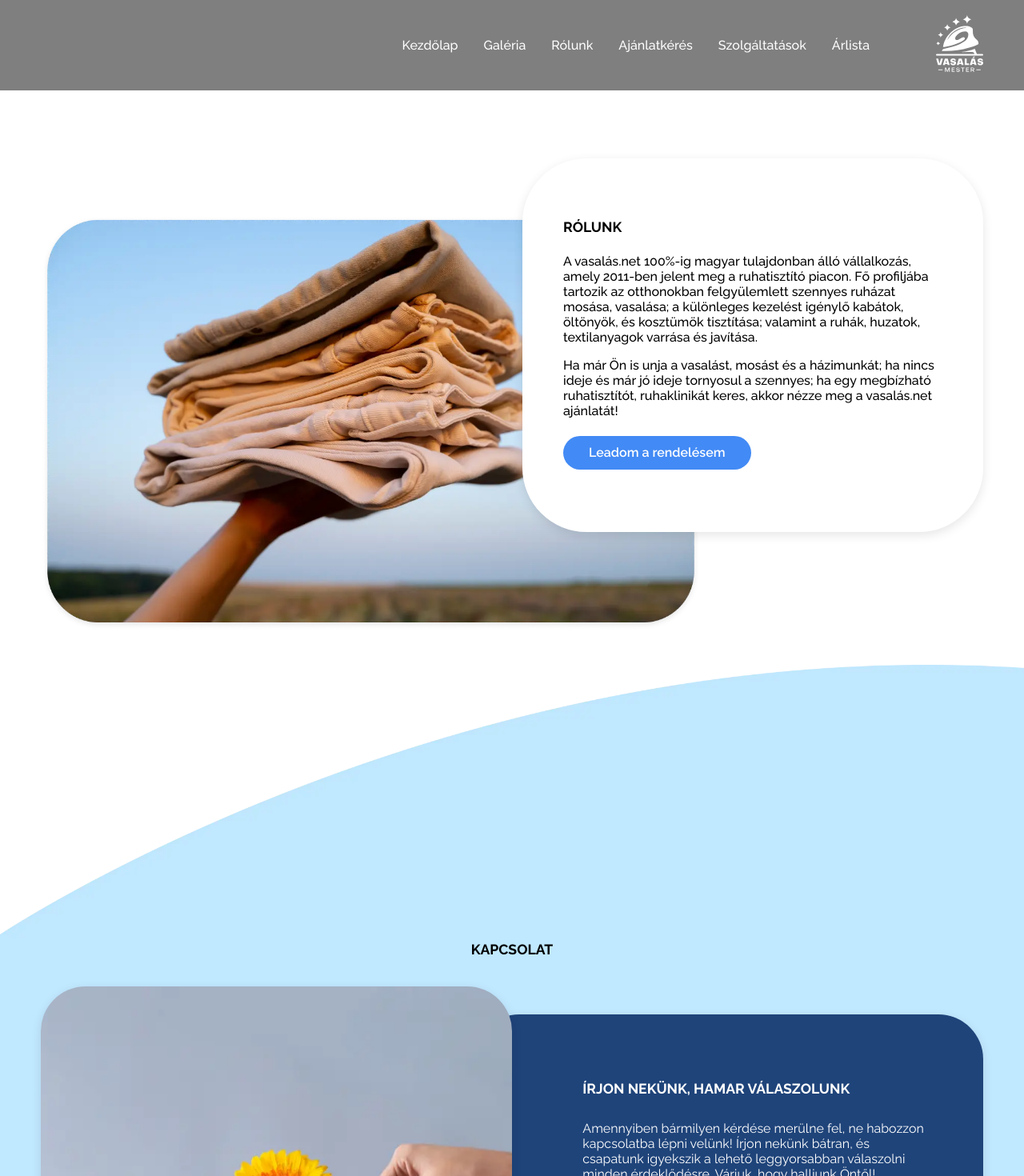
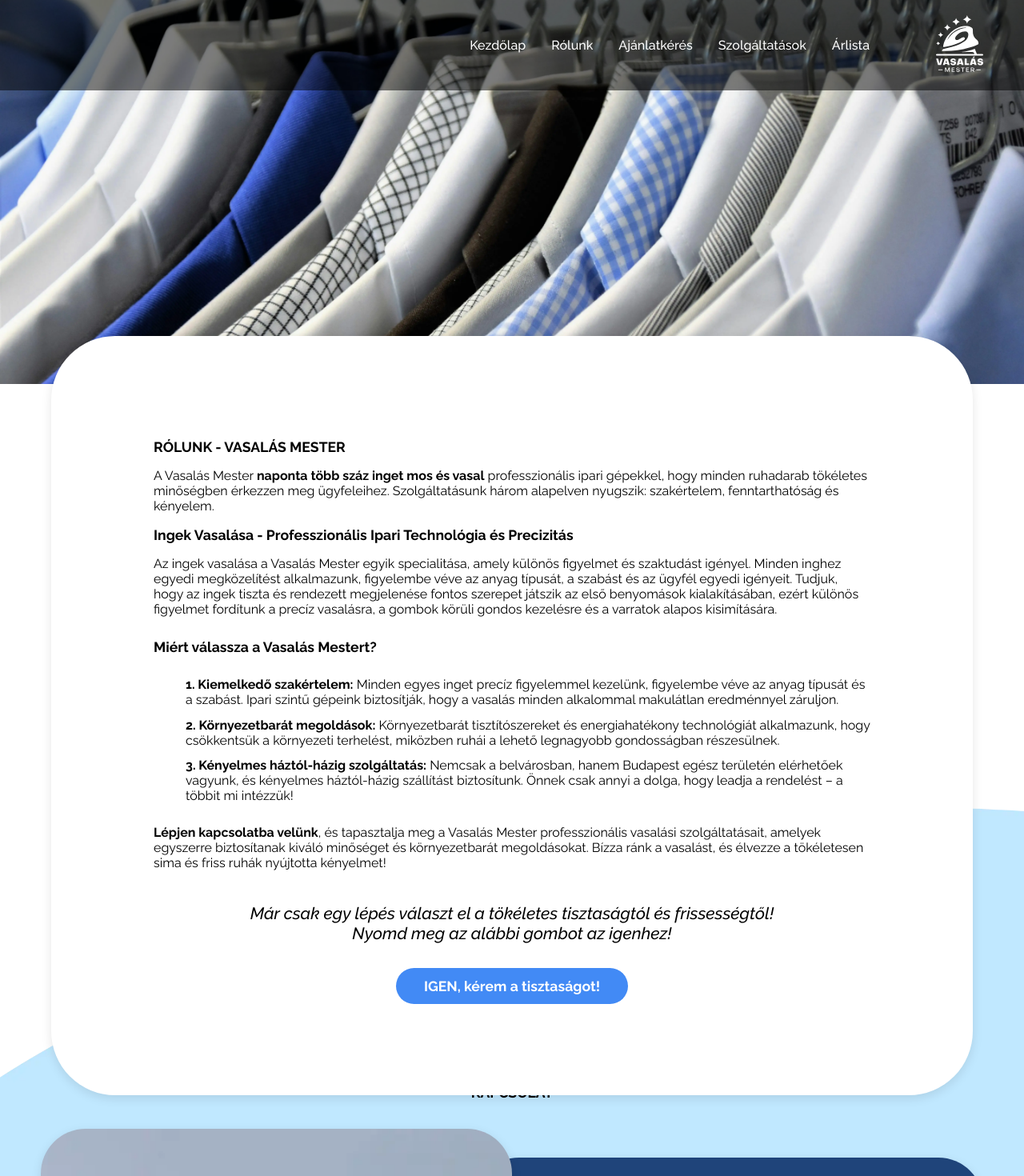
Before and after one commit to Karakrisz/vasalasApp, a Nuxt app: page /rolunk in a window 1280 px wide. Shown: the top 1470 px of the page at 80% size. Built offline with nearby package versions, Linux system fonts and the light colour scheme.

Commit message:
upDate
front end

```diff
--- a/assets/css/app.css
+++ b/assets/css/app.css
@@ -2004,9 +2004,14 @@ ul {
     font-size: 0.9rem;
   }
   .grid-3,
-  .grid-6,
   .grid-7 {
     grid-template-columns: repeat(auto-fit, minmax(100%, 1fr));
+  }
+  .grid-6 {
+    grid-template-columns: repeat(2, 1fr);
+  }
+  .prices-content__iTextBox__div__h6 {
+    padding: 0% 10% 20% 10%;
   }
   .services-content__iTextBox,
   .services-content__linkItextBox,
@@ -2263,7 +2268,7 @@ ul {
     height: 34%;
   }
   .prices-content__iTextBox__div__prices-box {
-    padding: 11% 10% 0 10%;
+    padding: 5% 10% 0 10%;
   }
   .prices-content__iTextBox__div__prices-box__h3 {
     font-size: 1.4rem;
--- a/components/AppFooter.vue
+++ b/components/AppFooter.vue
@@ -17,7 +17,7 @@ const FooterIsSpecialPage = computed(() =>
 )
 
 const FooterLinks = [
-  { name: 'Galéria', path: '/galeria' },
+  // { name: 'Galéria', path: '/galeria' },
   { name: 'Rólunk', path: '/rolunk' },
   { name: 'Ajánlatkérés', path: '/ajanlatkeres' },
   { name: 'Szolgáltatások', path: '/szolgaltatasok' },
@@ -206,7 +206,7 @@ const sendEmail = async () => {
               <p class="footer-content__bottom__infoBox__header__lBox__p">
                 <a
                   class="footer-content__bottom__infoBox__header__lBox__p__link text-color-w"
-                  href="tel:+36707777609"
+                  href="tel:+36307777609"
                 >
                   <NuxtImg
                     src="/img/footer/phone.svg"
@@ -214,7 +214,7 @@ const sendEmail = async () => {
                     class="footer-content__bottom__infoBox__header__lBox__img"
                     height="100%"
                   />
-                  +36 70 7777 609
+                  +36 30 777 7609
                 </a>
               </p>
               <p class="footer-content__bottom__infoBox__header__lBox__p">
@@ -290,11 +290,11 @@ const sendEmail = async () => {
             </NuxtLink>
 
             <div class="footer-content__bottom__infoBox__bodyLinkBox">
-              <NuxtLink
+              <!-- <NuxtLink
                 class="footer-content__bottom__infoBox__bodyLinkBox__link text-color-w f-500"
               >
                 Gyakran Ismételt Kérdések
-              </NuxtLink>
+              </NuxtLink> -->
               <NuxtLink
                 to="adatvedelmi-tajekoztato"
                 class="footer-content__bottom__infoBox__bodyLinkBox__link text-color-w f-500"
--- a/components/AppHeader.vue
+++ b/components/AppHeader.vue
@@ -29,7 +29,7 @@ const isSpecialPage = computed(() =>
 
 const links = [
   { name: 'Kezdőlap', path: '/' },
-  { name: 'Galéria', path: '/galeria' },
+  // { name: 'Galéria', path: '/galeria' },
   { name: 'Rólunk', path: '/rolunk' },
   { name: 'Ajánlatkérés', path: '/ajanlatkeres' },
   { name: 'Szolgáltatások', path: '/szolgaltatasok' },
--- a/pages/ajanlatkeres.vue
+++ b/pages/ajanlatkeres.vue
@@ -68,12 +68,12 @@ useHead({
         </p>
       </div>
       <div class="blog-slug-content__linkBox text-center">
-        <NuxtLink
-          to="/ajanlatkeres"
+        <a
+          href="tel:+36307777609"
           class="blog-slug-content__linkBox__link text-color-w f-700"
         >
           IGEN, hívás most!
-        </NuxtLink>
+      </a>
       </div>
     </div>
   </section>
--- a/pages/arlista.vue
+++ b/pages/arlista.vue
@@ -6,6 +6,14 @@ useHead({
 
 <template>
   <section>
+    <div class="subpage-imgBox">
+      <NuxtImg
+        src="/img/subpage.webp"
+        alt="Vasalás Mester"
+        class="slug-blog__img"
+        loading="lazy"
+      />
+    </div>
     <div class="page-information-content--subpage-about">
       <div class="prices-content prices-content--subpage-format">
         <h3
@@ -57,7 +65,7 @@ useHead({
               <h3
                 class="prices-content__iTextBox__div__prices-box__h3 text-center text-color-w"
               >
-                800 Ft/db
+                990 Ft/db
               </h3>
             </div>
           </div>
@@ -77,7 +85,7 @@ useHead({
               <h3
                 class="prices-content__iTextBox__div__prices-box__h3 text-center text-color-w"
               >
-                2250 Ft/kg
+                2450 Ft/kg
               </h3>
             </div>
           </div>
@@ -104,7 +112,7 @@ useHead({
               <h3
                 class="prices-content__iTextBox__div__prices-box__h3 text-center text-color-w"
               >
-                1200 Ft/kg
+                1490 Ft/kg
               </h3>
             </div>
           </div>
@@ -149,12 +157,23 @@ useHead({
             </div>
           </div>
         </div>
-        <div class="prices-content__lBox text-center">
-          <NuxtLink class="page-link page-link--format text-color f-600">
-            Teljes árlista
-          </NuxtLink>
-        </div>
       </div>
+    </div>
+    <div class="blog-slug-content__psychologicalBox text-center">
+      <p class="blog-slug-content__psychologicalBox__p">
+        <i class="blog-slug-content__psychologicalBox__i f-500"
+          >Kérdése van? Csak egy hívásra vagyunk, hogy mindent elintézzünk
+          Önnek!</i
+        >
+      </p>
+    </div>
+    <div class="blog-slug-content__linkBox text-center">
+      <NuxtLink
+        to="/ajanlatkeres"
+        class="blog-slug-content__linkBox__link text-color-w f-700"
+      >
+        IGEN, hívás most!
+      </NuxtLink>
     </div>
   </section>
 </template>
--- a/pages/hidden-blog.vue
+++ b/pages/hidden-blog.vue
@@ -2,10 +2,24 @@
 import { fetchPosts, truncateContent } from '~/utils/js/utils'
 
 const itemsPost = await fetchPosts()
+
+// const router = useRouter()
+
+// onMounted(() => {
+//   router.push('/rolunk')
+// })
 </script>
 <template>
   <section>
-    <div class="supage-content supage-content--blog-format position-relative">
+    <div class="subpage-imgBox">
+      <NuxtImg
+        src="/img/subpage.webp"
+        alt="Vasalás Mester"
+        class="slug-blog__img"
+        loading="lazy"
+      />
+    </div>
+    <div class="supage-content supage-content--blog-format pr bg-color-w">
       <div class="page-information-content__blog-content">
         <h3
           class="page-information-content__blog-content__h3 text-center text-transform-uppercase f-700"
@@ -13,7 +27,9 @@ const itemsPost = await fetchPosts()
           BLOG
         </h3>
 
-        <div class="page-information-content__blog-content__gBox pr grid-3">
+        <div
+          class="page-information-content__blog-content__gBox page-information-content__blog-content__gBox--hiddenPage pr grid-3"
+        >
           <div
             v-for="post in itemsPost"
             :key="post.slug"
@@ -47,6 +63,23 @@ const itemsPost = await fetchPosts()
           </div>
         </div>
       </div>
+      <div class="blog-slug-content__psychologicalBox text-center">
+        <p class="blog-slug-content__psychologicalBox__p">
+          <i class="blog-slug-content__psychologicalBox__i f-500"
+            >Már csak egy lépés választ el a tökéletes tisztaságtól és
+            frissességtől! <br />
+            Nyomd meg az alábbi gombot az igenhez!</i
+          >
+        </p>
+      </div>
+      <div class="blog-slug-content__linkBox text-center">
+        <NuxtLink
+          to="/ajanlatkeres"
+          class="blog-slug-content__linkBox__link text-color-w f-700"
+        >
+          IGEN, kérem a tisztaságot!
+        </NuxtLink>
+      </div>
     </div>
   </section>
 </template>
--- a/pages/index.vue
+++ b/pages/index.vue
@@ -43,9 +43,9 @@ const latestPosts = itemsPost.value?.slice(-3) || []
           vagy akár több ezret is egyszerre - igénytől függően.
         </p>
         <div class="slider-content__tBox__lBox">
-          <a href="tel:+36707777615" class="page-link text-color f-600">
+          <NuxtLink to="/ajanlatkeres" class="page-link text-color f-600">
             Leadom a rendelésem
-          </a>
+          </NuxtLink>
         </div>
       </div>
     </div>
@@ -326,12 +326,12 @@ const latestPosts = itemsPost.value?.slice(-3) || []
           ruhaklinikát keres, akkor nézze meg a vasalás.net ajánlatát!
         </p>
         <div class="page-information-content__iTextBox__link-box">
-          <a
-            href="tel:+36707777615"
+          <NuxtLink
+            to="/ajanlatkeres"
             class="page-link page-link--format text-color f-600"
           >
             Leadom a rendelésem
-          </a>
+          </NuxtLink>
         </div>
       </div>
     </div>
@@ -479,9 +479,21 @@ const latestPosts = itemsPost.value?.slice(-3) || []
           </div>
         </div>
       </div>
-      <div class="prices-content__lBox text-center">
-        <NuxtLink class="page-link page-link--format text-color f-600">
-          Teljes árlista
+      <div class="blog-slug-content__psychologicalBox text-center">
+        <p class="blog-slug-content__psychologicalBox__p">
+          <i class="blog-slug-content__psychologicalBox__i f-500"
+            >Már csak egy lépés választ el a tökéletes tisztaságtól és
+            frissességtől! <br />
+            Nyomd meg az alábbi gombot az igenhez!</i
+          >
+        </p>
+      </div>
+      <div class="blog-slug-content__linkBox text-center">
+        <NuxtLink
+          to="/ajanlatkeres"
+          class="blog-slug-content__linkBox__link text-color-w f-700"
+        >
+          IGEN, kérem a tisztaságot!
         </NuxtLink>
       </div>
     </div>
@@ -518,12 +530,12 @@ const latestPosts = itemsPost.value?.slice(-3) || []
           kényelmét elhagynák.
         </p>
         <div class="page-information-content__iTextBox__link-box">
-          <a
-            href="tel:+36707777615"
+          <NuxtLink
+            to="/ajanlatkeres"
             class="page-link page-link--format text-color f-600"
           >
             Leadom a rendelésem
-          </a>
+          </NuxtLink>
         </div>
       </div>
       <div class="page-information-content__blog-content">
--- a/pages/rolunk.vue
+++ b/pages/rolunk.vue
@@ -1,45 +1,100 @@
 <script setup>
 useHead({
-  title: 'Rólunk',
+  title: 'Rólunk - Vasalás Mester',
+  meta: [
+    {
+      name: 'description',
+      content:
+        'Professzionális ingvasalási szolgáltatások Budapesten és környékén a Vasalás Mesterrel. Környezetbarát eljárások és csomagolás.',
+    },
+  ],
 })
 </script>
 
 <template>
-  <section>
-    <div
-      class="page-information-content page-information-content--subpage-about pr"
-    >
-      <NuxtImg
-        src="/img/page-information/page-information.webp"
-        alt="Vasalás Mester"
-        class="page-information-content__img"
-      />
+  <div class="subpage-imgBox">
+    <NuxtImg
+      src="/img/subpage.webp"
+      alt="Vasalás Mester"
+      class="slug-blog__img"
+      loading="lazy"
+    />
+  </div>
+  <div class="supage-content supage-content--services bg-color-w pr">
+    <h2 class="supage-content__h2 text-transform-uppercase">
+      Rólunk - Vasalás Mester
+    </h2>
 
-      <div class="page-information-content__iTextBox bg-color-w pa">
-        <h4
-          class="page-information-content__iTextBox__h4 text-transform-uppercase f-700"
+    <p class="supage-content__p">
+      A Vasalás Mester
+      <strong>naponta több száz inget mos és vasal</strong> professzionális
+      ipari gépekkel, hogy minden ruhadarab tökéletes minőségben érkezzen meg
+      ügyfeleihez. Szolgáltatásunk három alapelven nyugszik: szakértelem,
+      fenntarthatóság és kényelem.
+    </p>
+
+    <h3 class="supage-content__h3">
+      Ingek Vasalása - Professzionális Ipari Technológia és Precizitás
+    </h3>
+
+    <p class="supage-content__p">
+      Az ingek vasalása a Vasalás Mester egyik specialitása, amely különös
+      figyelmet és szaktudást igényel. Minden inghez egyedi megközelítést
+      alkalmazunk, figyelembe véve az anyag típusát, a szabást és az ügyfél
+      egyedi igényeit. Tudjuk, hogy az ingek tiszta és rendezett megjelenése
+      fontos szerepet játszik az első benyomások kialakításában, ezért különös
+      figyelmet fordítunk a precíz vasalásra, a gombok körüli gondos kezelésre
+      és a varratok alapos kisimítására.
+    </p>
+
+    <h6 class="supage-content__h6">Miért válassza a Vasalás Mestert?</h6>
+
+    <ul class="supage-content__ul">
+      <li class="supage-content__ul__li">
+        <strong>1. Kiemelkedő szakértelem:</strong> Minden egyes inget precíz
+        figyelemmel kezelünk, figyelembe véve az anyag típusát és a szabást.
+        Ipari szintű gépeink biztosítják, hogy a vasalás minden alkalommal
+        makulátlan eredménnyel záruljon.
+      </li>
+      <li class="supage-content__ul__li">
+        <strong>2. Környezetbarát megoldások:</strong> Környezetbarát
+        tisztítószereket és energiahatékony technológiát alkalmazunk, hogy
+        csökkentsük a környezeti terhelést, miközben ruhái a lehető legnagyobb
+        gondosságban részesülnek.
+      </li>
+      <li class="supage-content__ul__li">
+        <strong>3. Kényelmes háztól-házig szolgáltatás:</strong> Nemcsak a
+        belvárosban, hanem Budapest egész területén elérhetőek vagyunk, és
+        kényelmes háztól-házig szállítást biztosítunk. Önnek csak annyi a dolga,
+        hogy leadja a rendelést – a többit mi intézzük!
+      </li>
+    </ul>
+
+    <p class="supage-content__p">
+      <strong class="supage-content__p__strong"
+        >Lépjen kapcsolatba velünk</strong
+      >, és tapasztalja meg a Vasalás Mester professzionális vasalási
+      szolgáltatásait, amelyek egyszerre biztosítanak kiváló minőséget és
+      környezetbarát megoldásokat. Bízza ránk a vasalást, és élvezze a
+      tökéletesen sima és friss ruhák nyújtotta kényelmet!
+    </p>
+
+    <div class="blog-slug-content__psychologicalBox text-center">
+      <p class="blog-slug-content__psychologicalBox__p">
+        <i class="blog-slug-content__psychologicalBox__i f-500"
+          >Már csak egy lépés választ el a tökéletes tisztaságtól és
+          frissességtől! <br />
+          Nyomd meg az alábbi gombot az igenhez!</i
         >
-          RÓLUNK
-        </h4>
-        <p class="page-information-content__iTextBox__p f-500">
-          A vasalás.net 100%-ig magyar tulajdonban álló vállalkozás, amely
-          2011-ben jelent meg a ruhatisztító piacon. Fő profiljába tartozik az
-          otthonokban felgyülemlett szennyes ruházat mosása, vasalása; a
-          különleges kezelést igénylő kabátok, öltönyök, és kosztümök
-          tisztítása; valamint a ruhák, huzatok, textilanyagok varrása és
-          javítása.
-        </p>
-        <p class="page-information-content__iTextBox__p f-500">
-          Ha már Ön is unja a vasalást, mosást és a házimunkát; ha nincs ideje
-          és már jó ideje tornyosul a szennyes; ha egy megbízható ruhatisztítót,
-          ruhaklinikát keres, akkor nézze meg a vasalás.net ajánlatát!
-        </p>
-        <div class="page-information-content__iTextBox__link-box">
-          <NuxtLink class="page-link page-link--format text-color f-600">
-            Leadom a rendelésem
-          </NuxtLink>
-        </div>
-      </div>
+      </p>
     </div>
-  </section>
+    <div class="blog-slug-content__linkBox text-center">
+      <NuxtLink
+        to="/ajanlatkeres"
+        class="blog-slug-content__linkBox__link text-color-w f-700"
+      >
+        IGEN, kérem a tisztaságot!
+      </NuxtLink>
+    </div>
+  </div>
 </template>
```
